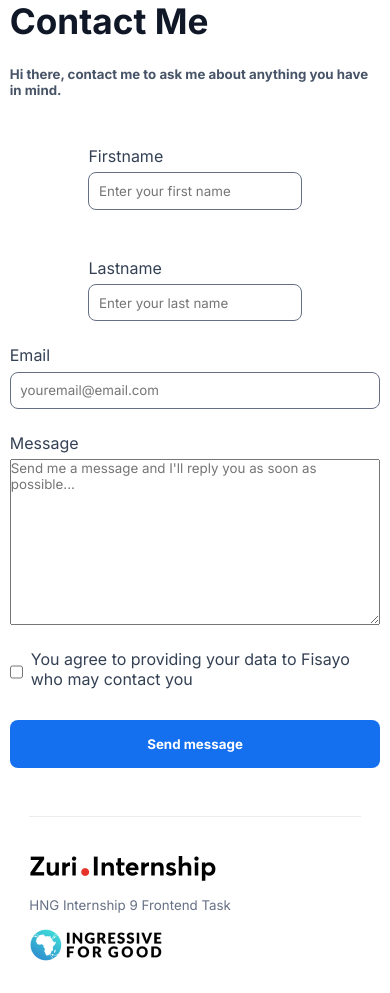
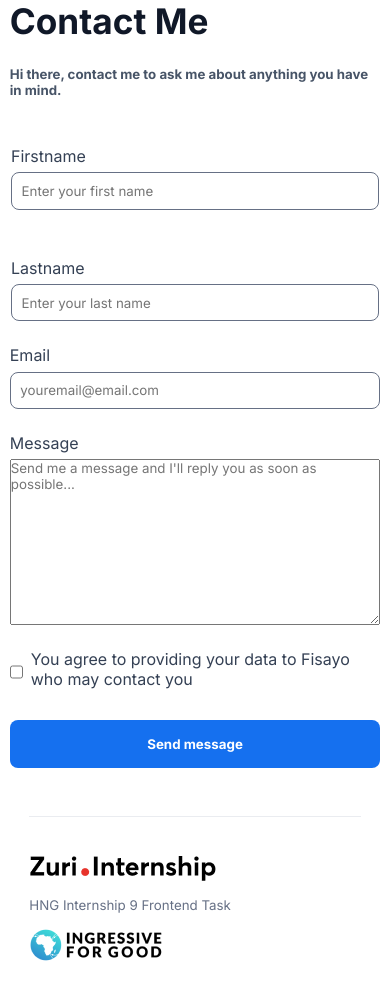
Before and after one commit to fee-sah-yor/Clone-Linktree-HNG, a React (Create React App) app: page /contact in a window 390 px wide. Built offline with nearby package versions, Linux system fonts and the light colour scheme.

Commit message:
feat:changes made to width

```diff
--- a/src/index.css
+++ b/src/index.css
@@ -232,7 +232,7 @@ button:hover {
 
   #first_name,
   #last_name {
-    width: 100%;
+    width: 23rem;
   }
 
   footer {
```
